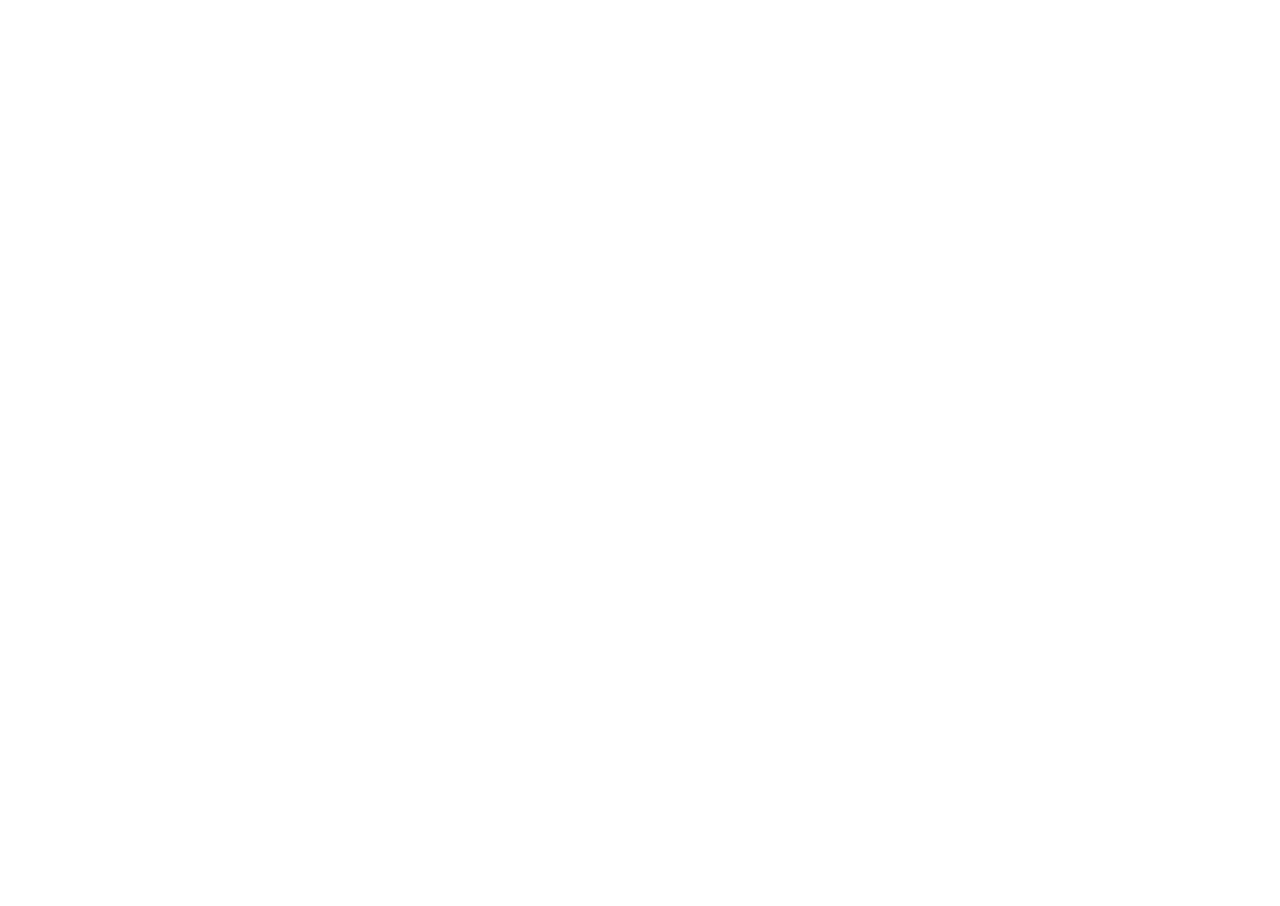
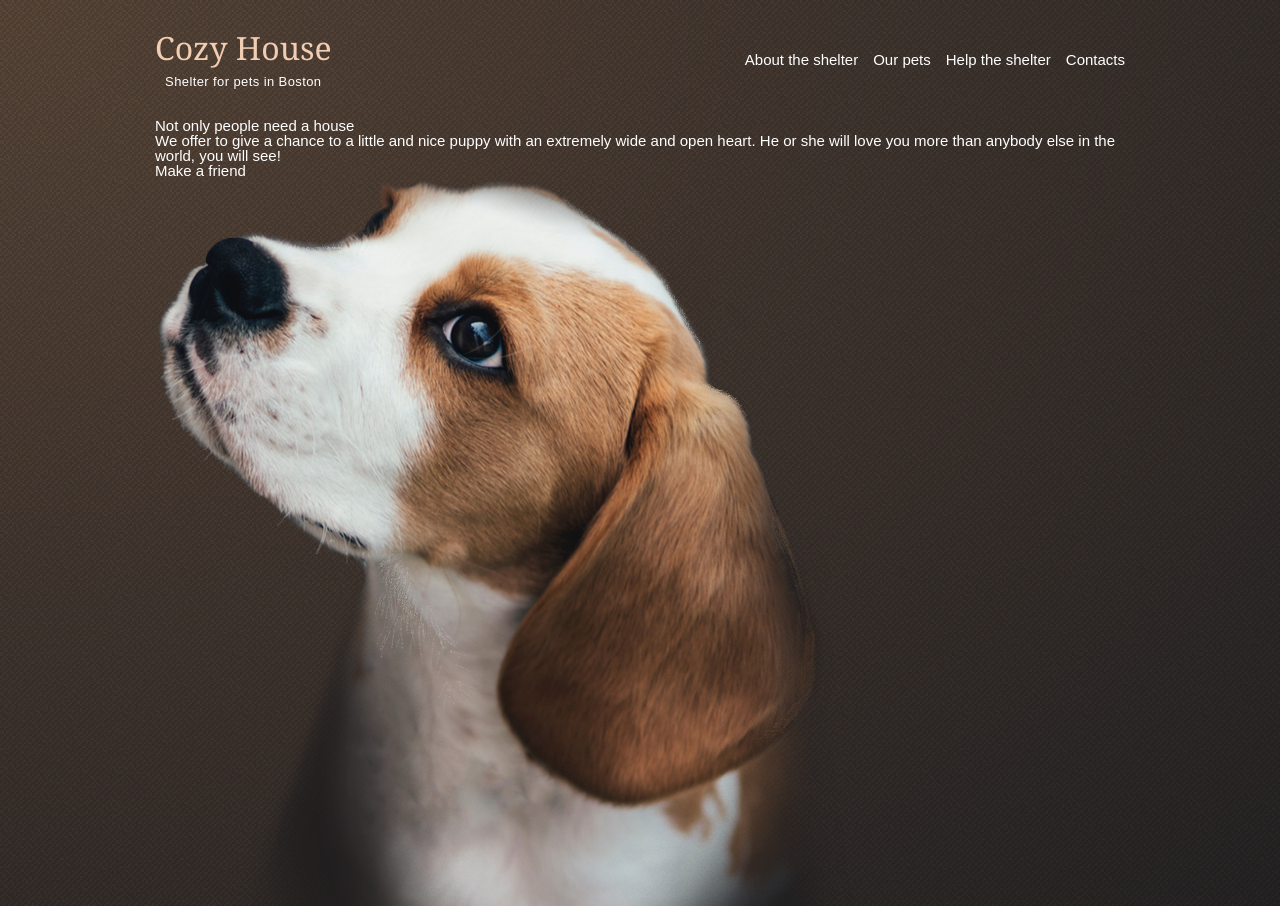
Before and after one commit to dstrizhakov/shelter, a website: page shelter/index.html in a window 1280 px wide. Before the commit the page ends 800 px from the top, so only its background shows below. Drawn offline with Linux system fonts and the light colour scheme.

Commit message:
feat: add header

```diff
--- a/shelter/index.html
+++ b/shelter/index.html
@@ -9,6 +9,37 @@
 </head>
 <body>
 	<div class="wrapper">
+		<div class="top">
+			<div class="top__container">
+				<header class="header">
+					<a href="#" class="header__logo logo">
+						<span class="logo__name">Cozy House</span>
+						<span class="logo__text">Shelter for pets in Boston</span>
+					</a>
+					<nav class="header__menu menu">
+						<ul class="menu__list">
+							<li class="menu__item"><a href="#about" class="menu__link">About the shelter</a></li>
+							<li class="menu__item"><a href="pets.html" class="menu__link">Our pets</a></li>
+							<li class="menu__item"><a href="#help" class="menu__link">Help the shelter</a></li>
+							<li class="menu__item"><a href="#contacts" class="menu__link">Contacts</a></li>
+						</ul>
+					</nav>
+				</header>
+				<section class="not-only">
+					<div class="not-only__body">
+						<div class="not-only__content">
+							<h1 class="not-only__title">Not only people need a house</h1>
+							<p class="not-only__text">We offer to give a chance to a little and nice puppy with an extremely wide and open heart. He or she will love you more than anybody else in the world, you will see!</p>
+							<a href="#" class="not-only__button button">Make a friend</a>
+						</div>
+						<div class="not-only__image">
+							<img src="./img/home/content/pet_top.png" alt="pet image">
+						</div>
+					</div>
+				</section>
+			</div>
+
+		</div>
 
 	</div>
 </body>
--- a/shelter/sass/base/_null.scss
+++ b/shelter/sass/base/_null.scss
@@ -10,11 +10,11 @@
 }
 :focus,
 :active {
-	// outline: none;
+	outline: none;
 }
 a:focus,
 a:active {
-	// outline: none;
+	outline: none;
 }
 html,
 body {
--- a/shelter/sass/layout/_header.scss
+++ b/shelter/sass/layout/_header.scss
@@ -0,0 +1,66 @@
+.header {
+	padding: 30px 0;
+	display: flex;
+	justify-content: space-between;
+	align-items: center;
+	&__logo {
+		display: flex;
+		flex-direction: column;
+		align-items: center;
+		& span:first-child {
+			font-family: Georgia, "Times New Roman", serif;
+			font-size: 32px;
+			line-height: 110%;
+			letter-spacing: 6%;
+			color: $logoPrimaryColor;
+		}
+		& span:last-child {
+			margin-top: 10px;
+			font-size: 13px;
+			letter-spacing: 0.4px;
+		}
+	}
+
+	&__menu {
+	}
+}
+.logo {
+
+	&__name {
+	}
+
+	&__text {
+	}
+}
+.menu {
+
+	&__list {
+		display: flex;
+	}
+
+
+	&__item {
+		margin-left: 15px;
+	}
+
+	&__link {
+		padding: 7px 0;
+		position: relative;
+		&::after{
+			content: "";
+				background: none repeat scroll 0 0 transparent;
+				bottom: 0;
+				display: block;
+				height: 3px;
+				left: 50%;
+				position: absolute;
+				background: $logoPrimaryColor;
+				transition: width 0.3s ease 0s, left 0.3s ease 0s;
+				width: 0;
+		}
+		&:hover::after {
+			width: 100%;
+			left: 0;
+		}
+	}
+}
--- a/shelter/sass/pages/_home.scss
+++ b/shelter/sass/pages/_home.scss
@@ -0,0 +1,7 @@
+.top {
+	min-height: 70vh;
+	background: url("../img/home/noise.png") repeat, radial-gradient(farthest-corner at left top, #5B483A, #262425);
+
+
+	color: $lightColor;
+}
--- a/shelter/sass/style.scss
+++ b/shelter/sass/style.scss
@@ -4,11 +4,13 @@
 @import "./abstract/mixins";
 
 // Шрифт по умолчанию ==============================================================================================================================================================================================================================================================================
-$fontFamily: "";
-$fontSize: rem(14); // где 14(px) - размер шрифта по умолчанию из макета
+$fontFamily: Arial, "Helvetica Neue", Helvetica, sans-serif;
 
+$fontSize: rem(15); // где 15(px) - размер шрифта по умолчанию из макета
 // Основные цвета
 $mainColor: #0e0e0e; // Цвет шрифта по умолчанию
+$lightColor: #ffffff;
+$logoPrimaryColor: #f1cdb3;
 
 // НАСТРОЙКИ ===============================================================================================================================================================================================================================================================================================
 // Минимальная ширина страницы
```
Also changed, not shown: shelter/css/style.css, shelter/img/home/content/pet_top.png (added), shelter/img/home/noise.png (added).
